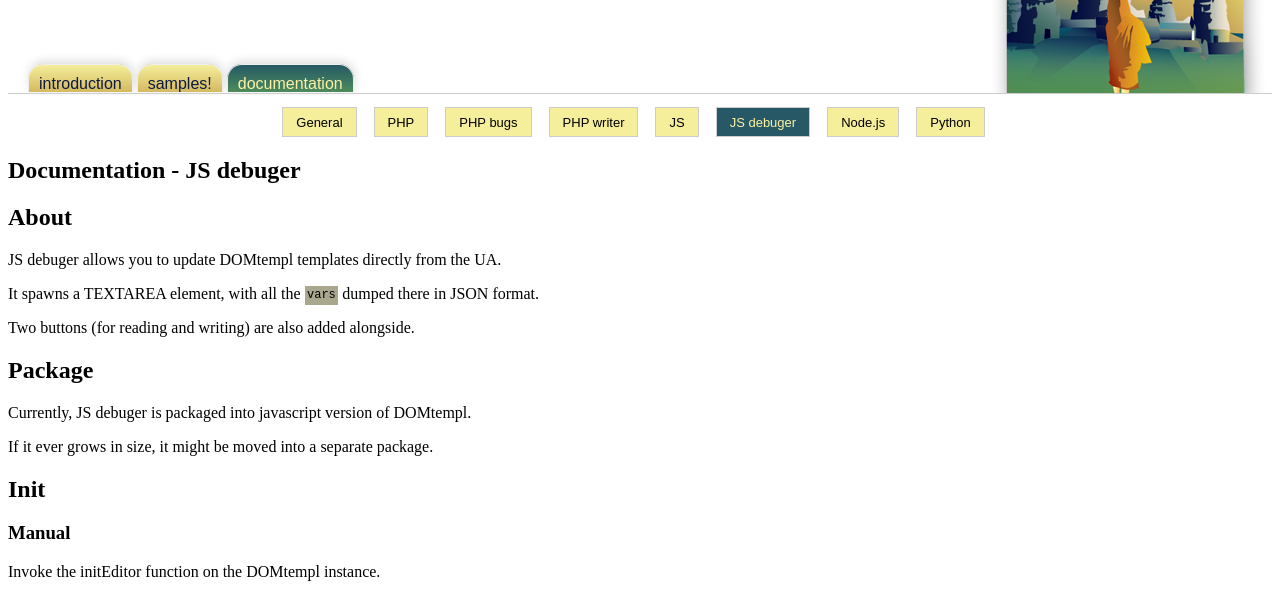
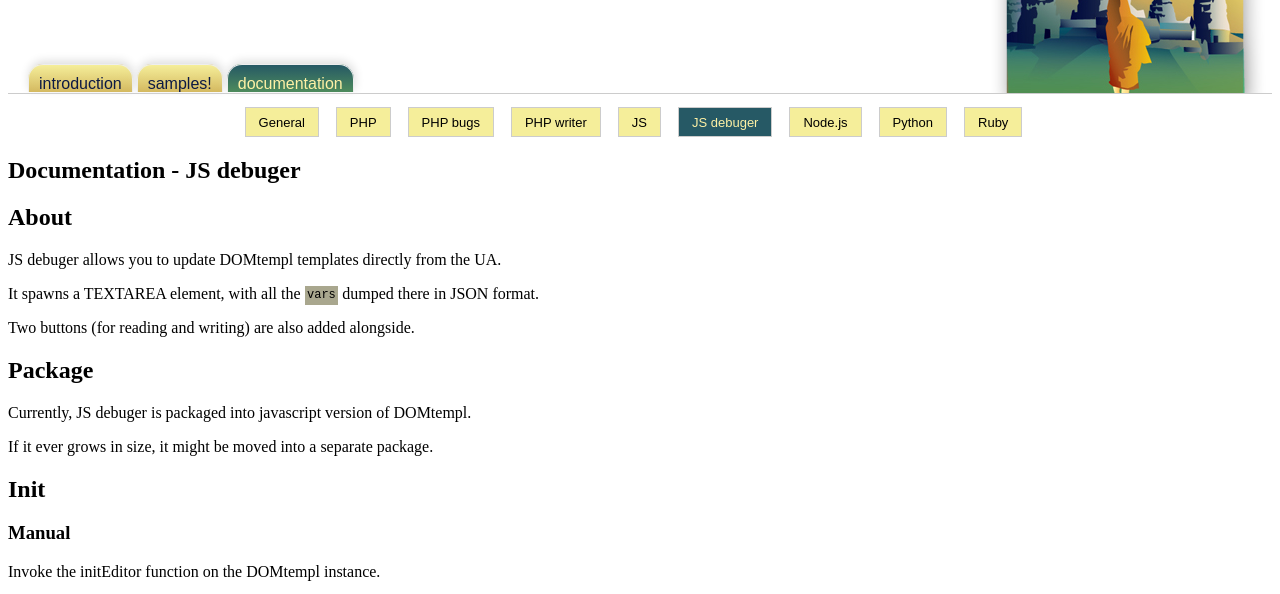
Before and after one commit to makesite/domtempl, a plain HTML site: page docs_js-debuger.html in a window 1280 px wide. Shown: the part 128-722 px from the top of the page. Drawn offline with Linux system fonts and the light colour scheme.

Commit message:
Update submenu in docs.

```diff
--- a/docs_js-debuger.html
+++ b/docs_js-debuger.html
@@ -25,6 +25,7 @@
 		<a class="active" href="docs_js-debuger.html">JS debuger</a>
 		<a class="" href="docs_js-node.html">Node.js</a>
 		<a class="" href="docs_python.html">Python</a>
+		<a class="" href="docs_ruby.html">Ruby</a>
 	</nav>
 
 	<article>
```
Also changed, not shown: docs_js-node.html (+1 -0 lines), docs_js.html (+1 -0 lines), docs_php-bugs.html (+1 -0 lines), docs_php-writer.html (+1 -0 lines), docs_php.html (+1 -0 lines), docs_python.html (+1 -0 lines).
